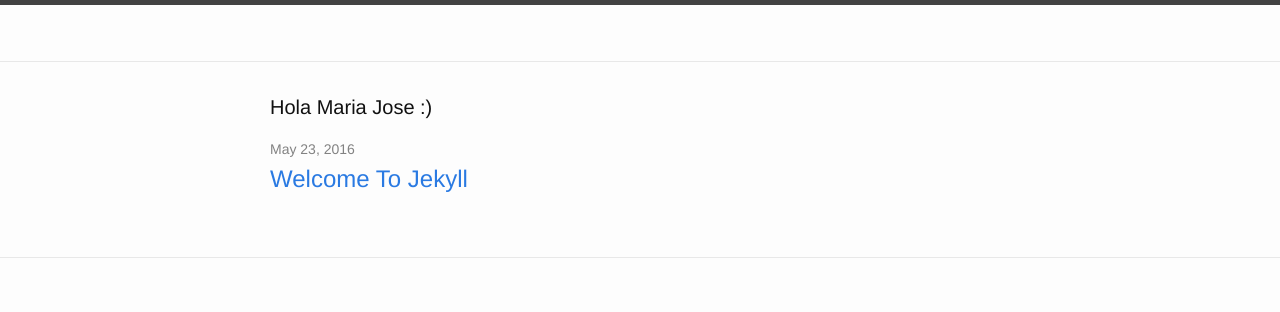
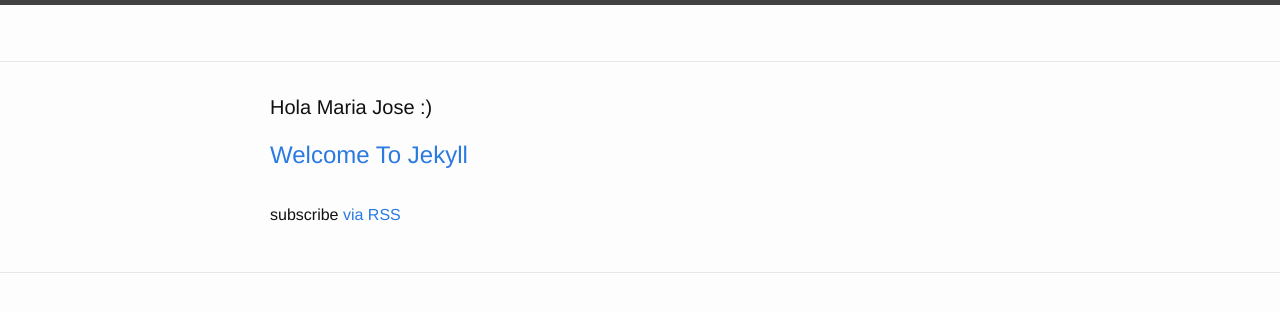
Before and after one commit to juancho09/juancho09.github.io, a Jekyll site: the page built from index.html, in a window 1280 px wide. Shown: the top 312 px of the page. Built offline with Jekyll 4.4.1, drawn with Linux system fonts in a browser that asks for light colours.

Commit message:
Update index.html

```diff
--- a/index.html
+++ b/index.html
@@ -9,7 +9,7 @@ layout: default
   <ul class="post-list">
     {% for post in site.posts %}
       <li>
-        <span class="post-meta">{{ post.date | date: "%b %-d, %Y" }}</span>
+
 
         <h2>
           <a class="post-link" href="{{ post.url | prepend: site.baseurl }}">{{ post.title }}</a>
@@ -18,5 +18,6 @@ layout: default
     {% endfor %}
   </ul>
 
+  <p class="rss-subscribe">subscribe <a href="{{ "/feed.xml" | prepend: site.baseurl }}">via RSS</a></p>
 
 </div>
```
